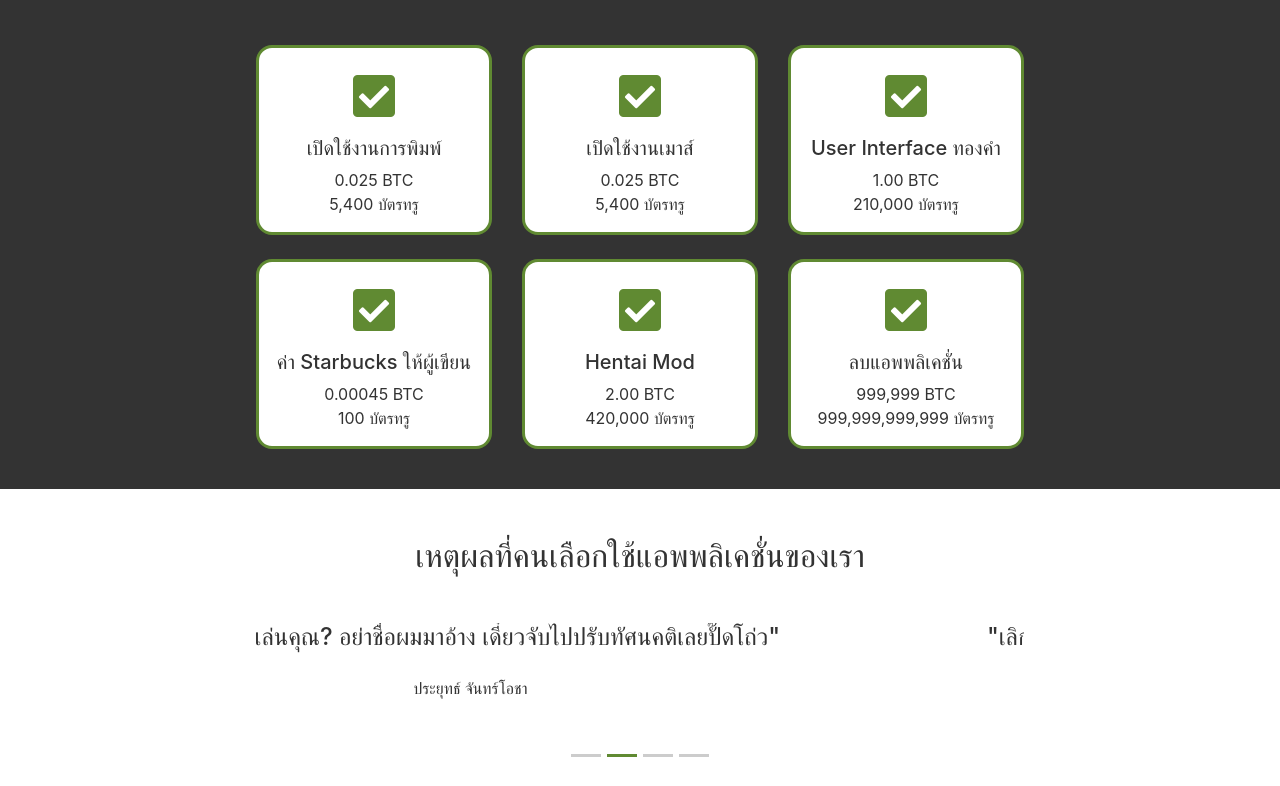
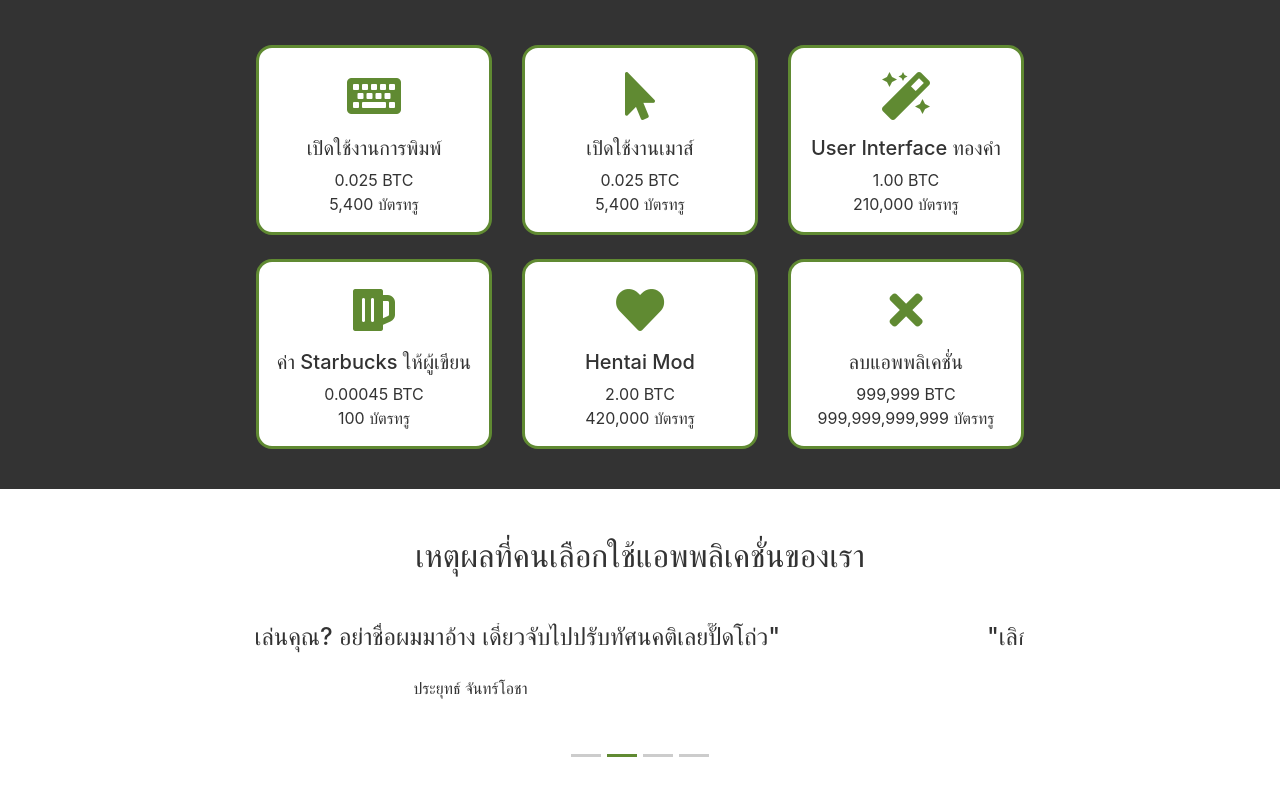
Before and after one commit to nolocimes/thai-income-website, a plain HTML site: page index.html in a window 1280 px wide. Shown: the part 2270-3056 px from the top of the page. Drawn offline with nearby package versions, Linux system fonts and the light colour scheme.

Commit message:
Added pepe
Change icons

```diff
--- a/index.html
+++ b/index.html
@@ -240,7 +240,7 @@
                                     <div class="row">
                                         <div class="col-lg-4">
                                             <div class="the-best-body-ever__container__feature-container__feature mb-4 text-center">
-                                                <span class="fa fa-check-square fa-3x green-text mt-4"></span>
+                                                <span class="fa fa-keyboard fa-3x green-text mt-4"></span>
                                                 <h5 class="mt-3">เปิดใช้งานการพิมพ์</h5>
                                                 <p class="mt-2 mb-0">0.025 BTC</p>
                                                 <p>5,400 บัตรทรู</p>
@@ -248,7 +248,7 @@
                                         </div>
                                         <div class="col-lg-4">
                                             <div class="the-best-body-ever__container__feature-container__feature mb-4 text-center">
-                                                <span class="fa fa-check-square fa-3x green-text mt-4"></span>
+                                                <span class="fa fa-mouse-pointer fa-3x green-text mt-4"></span>
                                                 <h5 class="mt-3">เปิดใช้งานเมาส์</h5>
                                                 <p class="mt-2 mb-0">0.025 BTC</p>
                                                 <p>5,400 บัตรทรู</p>
@@ -256,7 +256,7 @@
                                         </div>
                                         <div class="col-lg-4">
                                             <div class="the-best-body-ever__container__feature-container__feature mb-4 text-center">
-                                                <span class="fa fa-check-square fa-3x green-text mt-4"></span>
+                                                <span class="fa fa-magic fa-3x green-text mt-4"></span>
                                                 <h5 class="mt-3">User Interface ทองคำ</h5>
                                                 <p class="mt-2 mb-0">1.00 BTC</p>
                                                 <p>210,000 บัตรทรู</p>
@@ -264,7 +264,7 @@
                                         </div>
                                         <div class="col-lg-4">
                                             <div class="the-best-body-ever__container__feature-container__feature mb-4 text-center">
-                                                <span class="fa fa-check-square fa-3x green-text mt-4"></span>
+                                                <span class="fa fa-beer fa-3x green-text mt-4"></span>
                                                 <h5 class="mt-3">ค่า Starbucks ให้ผู้เขียน</h5>
                                                 <p class="mt-2 mb-0">0.00045 BTC</p>
                                                 <p>100 บัตรทรู</p>
@@ -272,7 +272,7 @@
                                         </div>
                                         <div class="col-lg-4">
                                             <div class="the-best-body-ever__container__feature-container__feature mb-4 text-center">
-                                                <span class="fa fa-check-square fa-3x green-text mt-4"></span>
+                                                <span class="fa fa-heart fa-3x green-text mt-4"></span>
                                                 <h5 class="mt-3">Hentai Mod</h5>
                                                 <p class="mt-2 mb-0">2.00 BTC</p>
                                                 <p>420,000 บัตรทรู</p>
@@ -280,7 +280,7 @@
                                         </div>
                                         <div class="col-lg-4">
                                             <div class="the-best-body-ever__container__feature-container__feature mb-4 text-center">
-                                                <span class="fa fa-check-square fa-3x green-text mt-4"></span>
+                                                <span class="fa fa-times fa-3x green-text mt-4"></span>
                                                 <h5 class="mt-3">ลบแอพพลิเคชั่น</h5>
                                                 <p class="mt-2 mb-0">999,999 BTC</p>
                                                 <p>999,999,999,999 บัตรทรู</p>
@@ -397,8 +397,10 @@
                     <div class="col-lg-12">
                         <div class="justify-content-center">
                             <p class="text-center">
+                                <img class="the-best-body-ever__container__footer-img"src="assets/pepe.png">
                                 เว็บไซต์นี้ถูกทำขึ้นมาเพื่อความบันเทิงเท่านั้น ข้อมูลทั้งหมดล้วนเป็นข้อมูลสมมติที่ไม่มีอยู่จริง และไม่มีความเกี่ยวข้องใดๆ ทั้งสิ้นกับบุคคล หรือ
                                 องค์กร ที่ถูกระบุไว้
+                                <img class="the-best-body-ever__container__footer-img"src="assets/pepe.png">
                             </p>
                         </div>
                     </div>
```
Also changed, not shown: assets/pepe.png (added), 1 other file.
